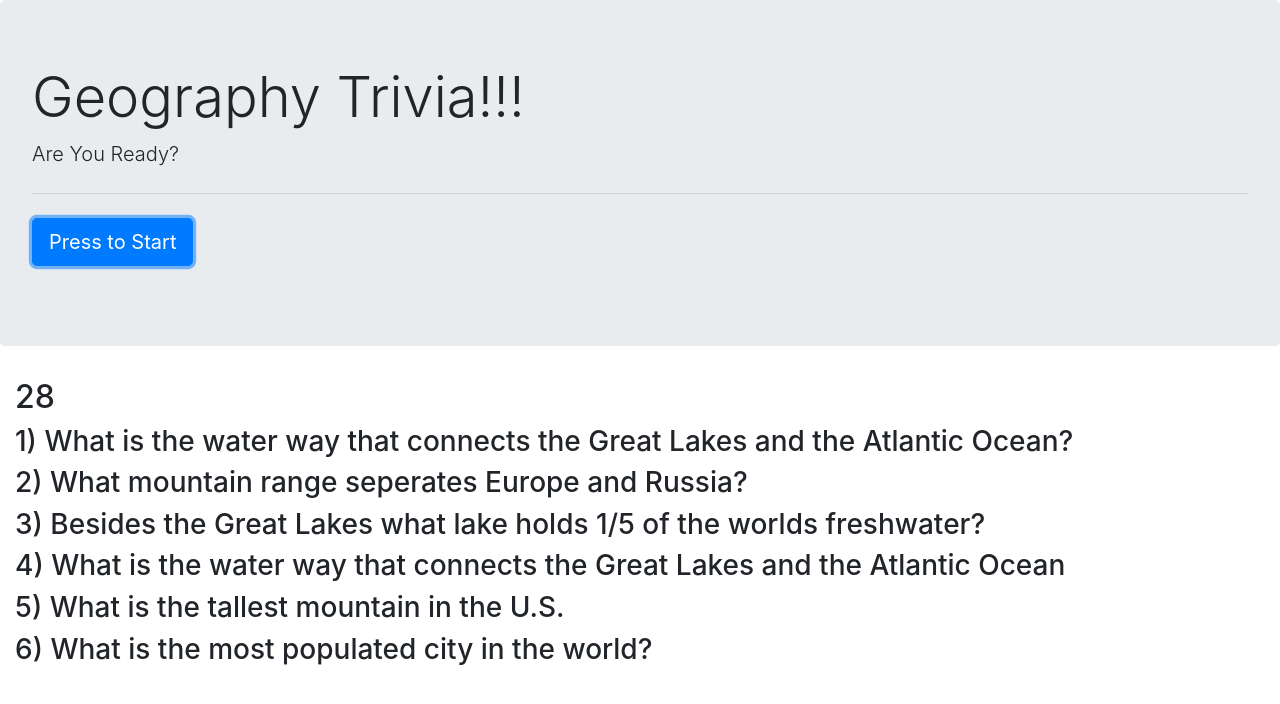
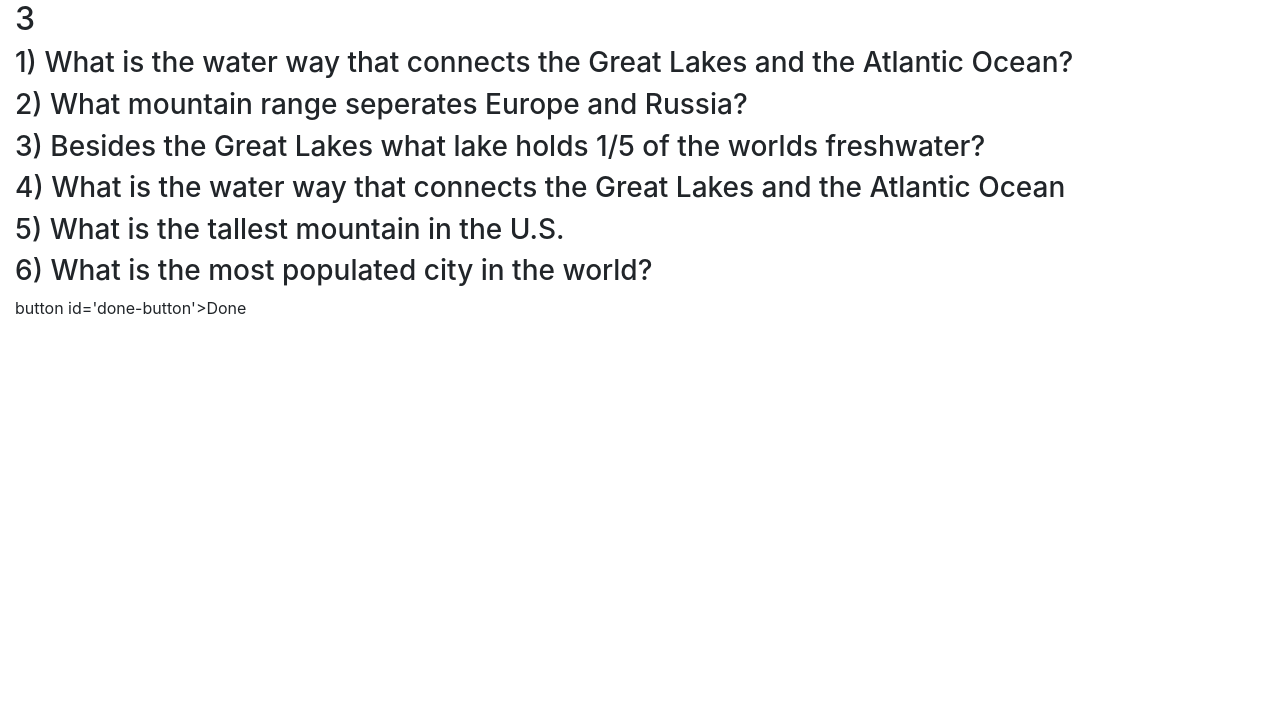
Before and after one commit to ztpence/Trivia-Game, a plain HTML site: page index.html in a window 1280 px wide. Both pictures are taken after a click on the button "Press to Start". Drawn offline with nearby package versions, Linux system fonts and the light colour scheme.

Commit message:
tweaked a few things

```diff
--- a/assets/javascript/app.js
+++ b/assets/javascript/app.js
@@ -1,10 +1,6 @@
 
 // Need a few Variables
-// Game function by pressig button on first screen
-$("#button").on("click", function() {
-    gamePlay.startGame();
-    console.log("Start has Happended")
-});
+
 
 
 
@@ -54,10 +50,18 @@ var triviaQuestions = [
 
 console.log(triviaQuestions)
 
+// Game function by pressig button on first screen
+$("#button").on("click", function() {
+    gamePlay.startGame();
+    console.log("Start has Happended")
+});
+
+
+
 //Maybe with function
 //or a method with array postion to pull
 var gamePlay = {
-    counter:30,
+    counter:5,
     correct: 0,
     incorrect:0,
     timedown: function(){
@@ -65,13 +69,22 @@ var gamePlay = {
         $("#counter").text(gamePlay.counter);
 
         if (gamePlay.counter === 0) {
-           console.log("time is up");
+            console.log("time is up");
+            //gamePlay.gameOver() to end trivia and timer
+
+
         }
+
+
+
     },
 //Need a way to select questions from array and diplay on page. Maybe a for loop within a for loop for answers(loop 1 questions then loop one answer set and so on )
 // need start game function
 startGame: function(){
     clock = setInterval(gamePlay.timedown, 1000);
+
+
+    $('.jumbotron').remove();
 
 // The buttons used in example are radio buttons more html manipulation
 // Then questions will appear with counter
@@ -85,8 +98,18 @@ startGame: function(){
              console.log("for loop operation")
             }
         }
-    }
-}
+        $("#trivia-question").append("button id='done-button'>Done</button>");
+    },
+    gameOver: function() {
+
+
+
+      },
+    resultsPage: function() {
+
+
+      },
+};
 
 
 
```
Also changed, not shown: index.html (+3 -1 lines).
